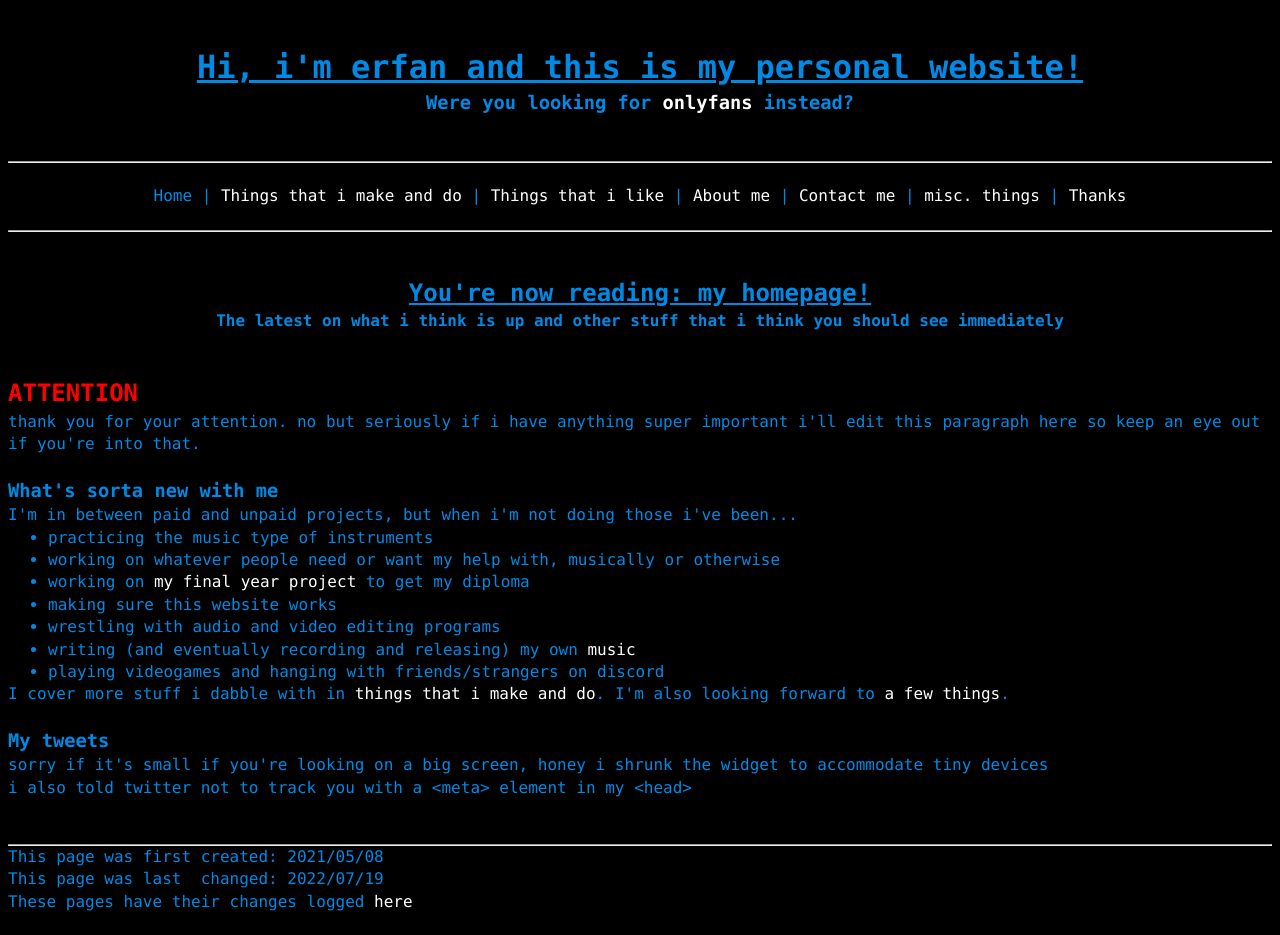
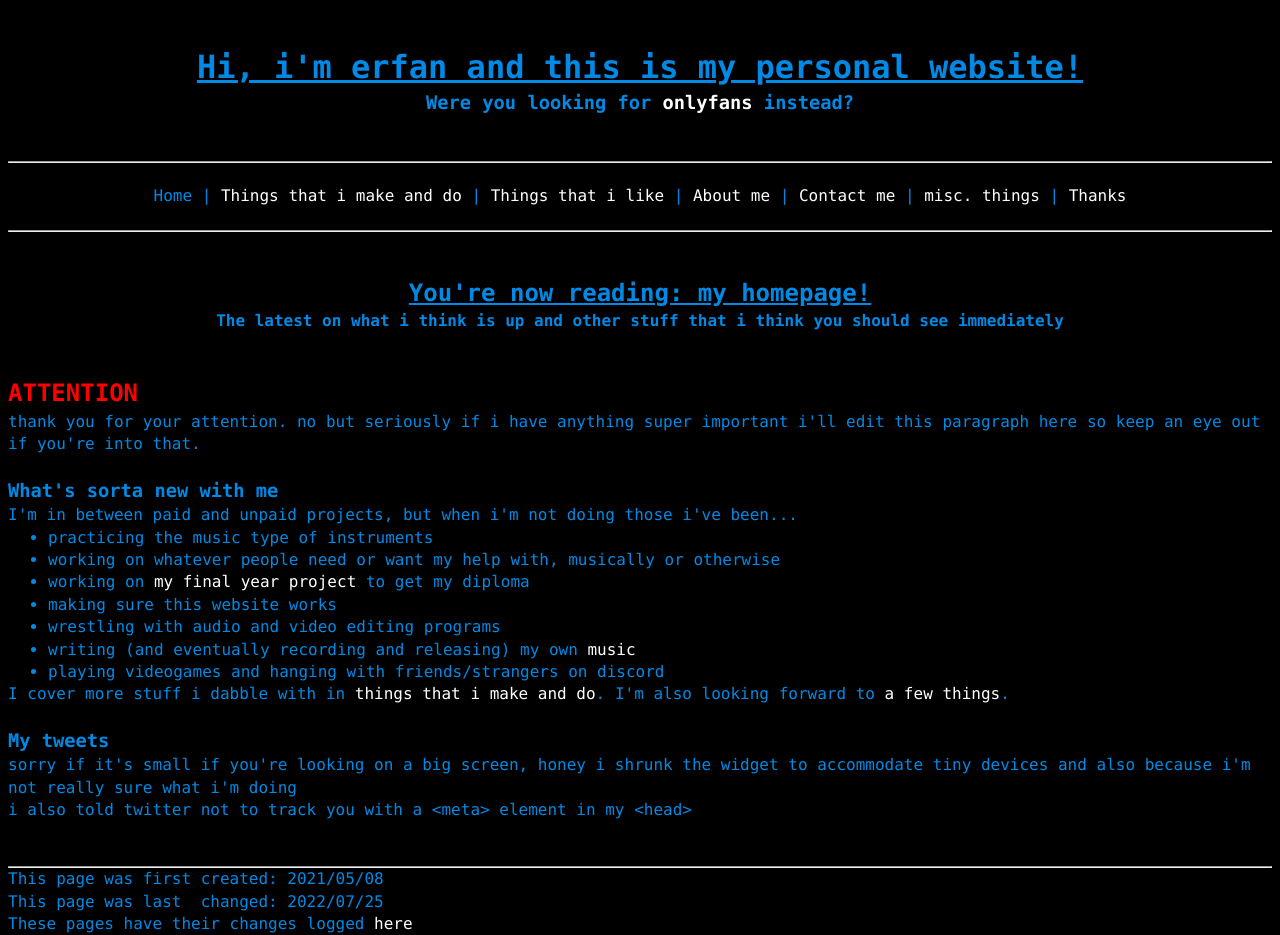
Before and after one commit to a-erfan-aa/a-erfan-aa.github.io, a Jekyll site: the page built from index.html, in a window 1280 px wide. Built offline with Jekyll 4.4.1, drawn with Linux system fonts in a browser that asks for light colours; comment, search, counter and statistics services are not loaded; before the commit the page ends 913 px from its top, so only the background shows below that.

Commit message:
Add line about twitter widget to index.html
Also update lastChanged

```diff
--- a/index.html
+++ b/index.html
@@ -2,7 +2,7 @@
 layout: default
 title: Home
 firstCreated: 2021/05/08
-lastChanged: 2022/07/19
+lastChanged: 2022/07/25
 ---
 <!-- title and subtitle -->
 <div>
@@ -41,7 +41,7 @@ lastChanged: 2022/07/19
 <!-- my twitter feed -->
 <div>
 	<h3>My tweets</h3>
-	<p>sorry if it's small if you're looking on a big screen, honey i shrunk the widget to accommodate tiny devices<br>
+	<p>sorry if it's small if you're looking on a big screen, honey i shrunk the widget to accommodate tiny devices and also because i'm not really sure what i'm doing<br>
 	i also told twitter not to track you with a &lt;meta&gt; element in my &lt;head&gt;</p>
 	<a class="twitter-timeline" data-width="200" data-height="100" data-theme="dark" href="https://twitter.com/a_erfan_aa?ref_src=twsrc%5Etfw"></a> <script async src="https://platform.twitter.com/widgets.js" charset="utf-8"></script>
 </div>
```
